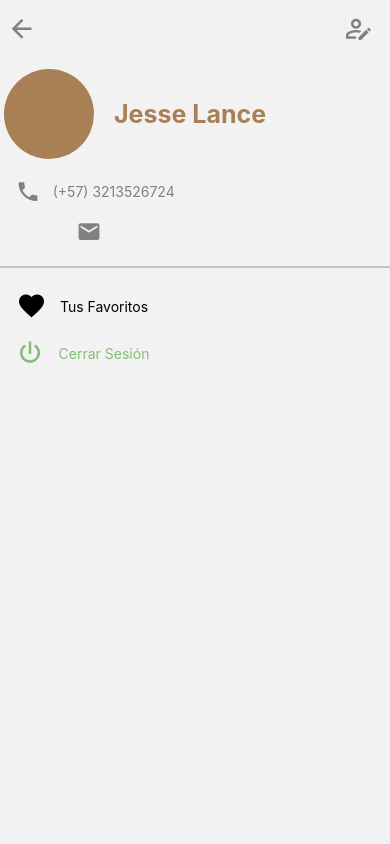
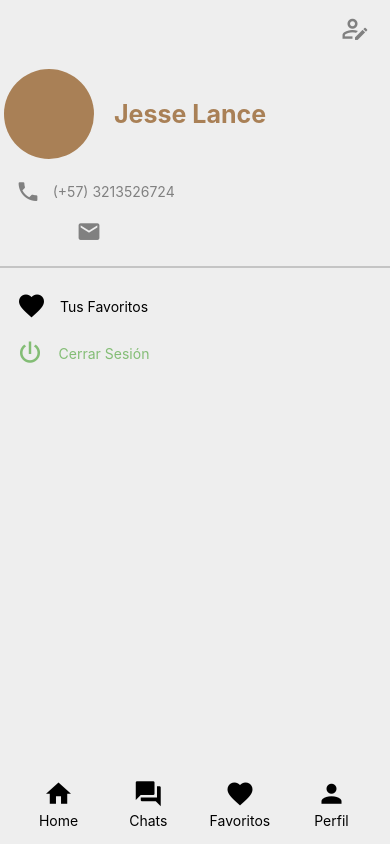
Before and after one commit to AngelaRemolina/Swap, a React Native app in the folder Swap/: screen /Profile in a window 390 px wide. Built offline with nearby package versions, Linux system fonts and the light colour scheme; no server answers.

Commit message:
Currency Android Bug fix

```diff
--- a/Swap/App.js
+++ b/Swap/App.js
@@ -4,7 +4,6 @@
 // import DummyScreen from "./Screens/DummyScreen";
 
 import * as React from "react";
-import { StyleSheet, Text, View, SafeAreaView } from "react-native";
 import RootNavigation from "./navigation";
 import AppLoading from 'expo-app-loading';
 import { useFonts } from 'expo-font';
--- a/Swap/Screens/ChatsList.js
+++ b/Swap/Screens/ChatsList.js
@@ -1,11 +1,12 @@
-import { View, Text, SafeAreaView, ScrollView} from "react-native";
+import { View, Text, ScrollView } from "react-native";
+import { SafeAreaView } from 'react-native-safe-area-context';
 import React, { useState } from "react";
 import HeaderTitle from "../components/chatsList/HeaderTitle"
 import BottomTabs from "../components/home/BottomTabs";
 import ActiveChats from "../components/chatsList/ActiveChats";
 import { clothes_list } from "../components/home/ClothingItems";
 
-export default function ChatsList({navigation}) {
+export default function ChatsList({ navigation }) {
   const [clothesData, setClothesData] = React.useState(clothes_list);
 
   return (
--- a/Swap/Screens/Home.js
+++ b/Swap/Screens/Home.js
@@ -16,11 +16,11 @@ export default function Home({ navigation }) {
     // en forma de json así como en la lista de clothes_list que está en ../components/ClothingItems
     // ver minuto 1:48:29 con el ejemplo de yelp para saber como hacerlo.
     // setClothesData(res.json())
+    //<HeaderTabs activeTab={activeTab} setActiveTab={setActiveTab} />
 
     return (
         <SafeAreaView style={{ backgroundColor: "#eee", flex: 1 }}>
             <View style={{ backgroundColor: "white", padding: 15 }}>
-                <HeaderTabs activeTab={activeTab} setActiveTab={setActiveTab} />
                 <SearchBar />
             </View>
             <ScrollView showsVerticalScrollIndicator={false}>
--- a/Swap/Screens/Profile.js
+++ b/Swap/Screens/Profile.js
@@ -1,10 +1,10 @@
-import { StyleSheet, Text, TouchableOpacity, View, Image } from 'react-native'
+import { StyleSheet, Text, TouchableOpacity, View, ScrollView } from 'react-native'
 import { useNavigation } from '@react-navigation/core'
 import React from "react";
-import FontAwesome5 from "react-native-vector-icons/FontAwesome5";
 import { IconButton, Colors, Button } from 'react-native-paper';
 import { auth } from '../firebase'
 import { SafeAreaView } from 'react-native-safe-area-context';
+import BottomTabs from "../components/home/BottomTabs";
 import { useFonts } from 'expo-font';
 
 export default function Profile() {
@@ -19,19 +19,11 @@ export default function Profile() {
   }
 
   return (
-    <SafeAreaView>
-
+    <SafeAreaView style={{ backgroundColor: "#eee", flex: 1 }}>
+      <ScrollView showsVerticalScrollIndicator={false}>
         <View style={styles.top_t}>
 
-        <TouchableOpacity onPress={() => navigation.navigate("Home")} style={{ right: 145 }}>
-          <IconButton
-            icon="arrow-left"
-            size={30}
-            color='gray'
-          />
-        </TouchableOpacity>
-
-        <TouchableOpacity onPress={() => console.log("editar perfil")} style={{ left: 135 }}>
+          <TouchableOpacity onPress={() => console.log("editar perfil")} style={{ left: 160 }}>
             <IconButton
               icon="account-edit-outline"
               size={30}
@@ -95,8 +87,8 @@ export default function Profile() {
             <Text style={{ color: "#83BD75" }}>Cerrar Sesión</Text>
           </TouchableOpacity>
         </View>
-
-
+      </ScrollView>
+      <BottomTabs navigation={navigation} />
     </SafeAreaView>
   );
 }
--- a/Swap/components/chatsList/HeaderTitle.js
+++ b/Swap/components/chatsList/HeaderTitle.js
@@ -1,5 +1,5 @@
 import React, { useState } from "react"; //7.4K (gzipped: 3K)
-import { View, Text, TouchableOpacity, SafeAreaView } from "react-native";
+import { View, Text } from "react-native";
 
 
 export default function HeaderTitle(props) {
--- a/Swap/components/clothingDetail/About.js
+++ b/Swap/components/clothingDetail/About.js
@@ -1,5 +1,7 @@
 import React from "react";
 import { View, Text, Image } from "react-native";
+import 'intl';
+import 'intl/locale-data/jsonp/es';
 
 export default function About(props) {
   var formatter = new Intl.NumberFormat('es-ES', {
--- a/Swap/components/home/ClothingItems.js
+++ b/Swap/components/home/ClothingItems.js
@@ -1,6 +1,8 @@
 import React from 'react';
 import { View, Text, Image, TouchableOpacity } from 'react-native';
 import MaterialCommunityIcons from "react-native-vector-icons/MaterialCommunityIcons";
+import 'intl';
+import 'intl/locale-data/jsonp/es';
 
 export const clothes_list = [
   {
--- a/Swap/components/home/HeaderTabs.js
+++ b/Swap/components/home/HeaderTabs.js
@@ -1,5 +1,5 @@
 import React, { useState } from "react"; //7.4K (gzipped: 3K)
-import { View, Text, TouchableOpacity, SafeAreaView } from "react-native";
+import { View, Text, TouchableOpacity } from "react-native";
 
 
 export default function HeaderTabs(props) {
--- a/Swap/package.json
+++ b/Swap/package.json
@@ -18,6 +18,7 @@
     "expo-font": "~10.0.4",
     "expo-status-bar": "~1.2.0",
     "firebase": "8.2.3",
+    "intl": "^1.2.5",
     "react": "17.0.1",
     "react-dom": "17.0.1",
     "react-native": "0.64.3",
```
Also changed, not shown: Swap/Screens/Chat.js (+7 -6 lines), Swap/components/chat/HeaderChat.js (+6 -5 lines), Swap/ReadMe.txt, 1 other file (tests, documents, lock files or other folders). Lines whose indentation alone changed are shown as unchanged.
